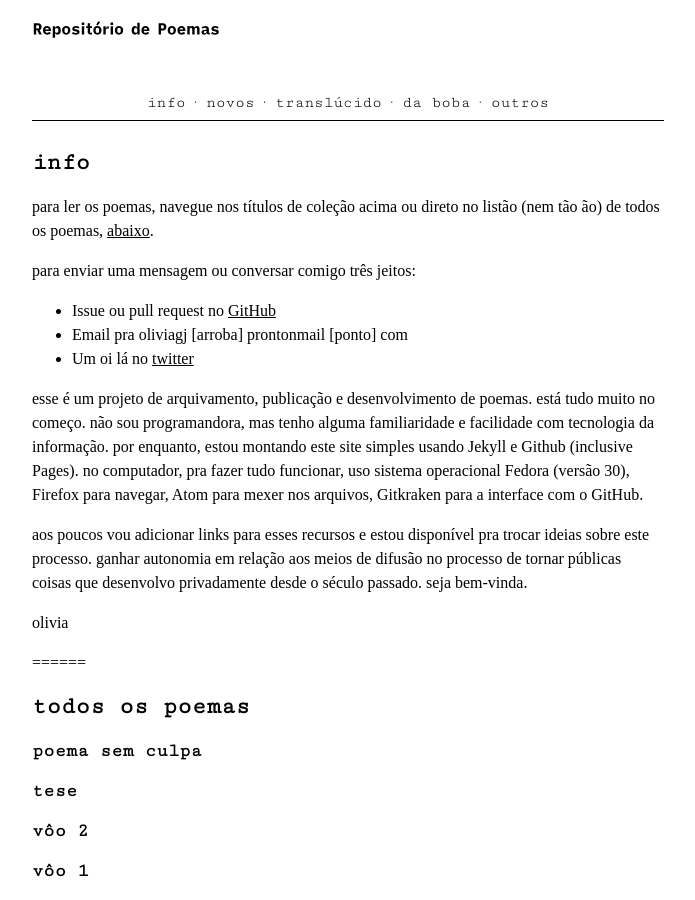
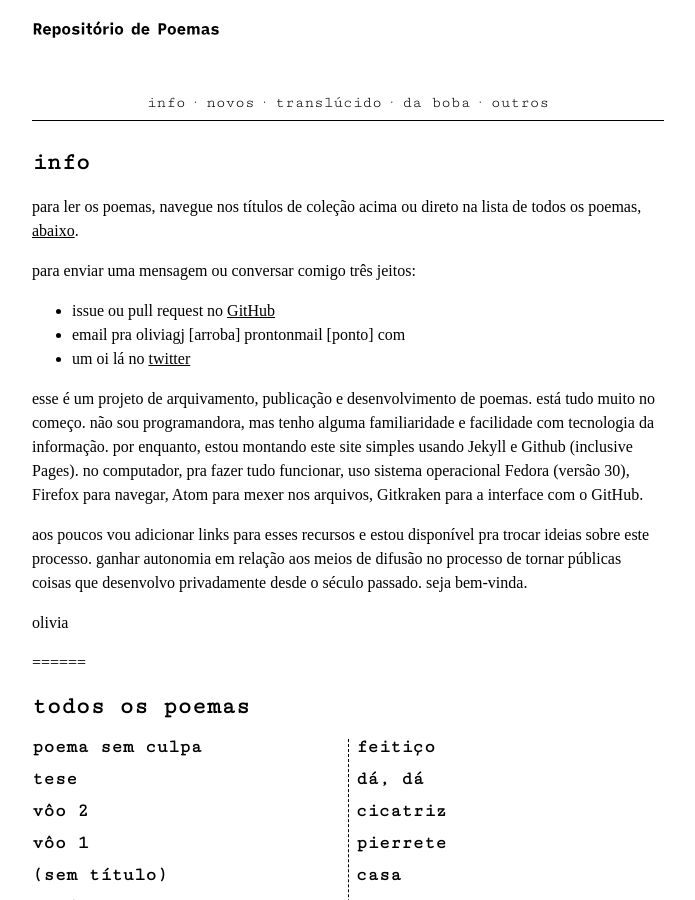
Before and after one commit to olivia-olivia/olivia-olivia.github.io, a Jekyll site: the page built from index.md, in a window 1280 px wide and 900 px high. Shown: the whole window, without its empty margins (292-987 px from the left). Built offline with Jekyll 4.4.1, drawn with Linux system fonts in a browser that asks for light colours; some web fonts are replaced.

Commit message:
edição do texto do info

```diff
--- a/index.md
+++ b/index.md
@@ -6,13 +6,13 @@ layout: default
 title: info
 ---
 
-para ler os poemas, navegue nos títulos de coleção acima ou direto no listão
-(nem tão ão) de todos os poemas, [abaixo](#todos-os-poemas).
+para ler os poemas, navegue nos títulos de coleção acima ou direto na lista
+de todos os poemas, [abaixo](#todos-os-poemas).
 
 para enviar uma mensagem ou conversar comigo três jeitos:
-- Issue ou pull request no [GitHub](https://github.com/olivia-olivia/olivia-olivia.github.io)
-- Email pra oliviagj [arroba] prontonmail [ponto] com
-- Um oi lá no [twitter](http://twitter.com/oliviagj/)
+- issue ou pull request no [GitHub](https://github.com/olivia-olivia/olivia-olivia.github.io)
+- email pra oliviagj [arroba] prontonmail [ponto] com
+- um oi lá no [twitter](http://twitter.com/oliviagj/)
 
 
 esse é um projeto de arquivamento, publicação e desenvolvimento de poemas.
@@ -30,10 +30,12 @@ passado. seja bem-vinda.
 olivia
 
 ======
+<div>
+  <h2> todos os poemas </h2>
+</div>
 
-## todos os poemas
-
-{% for post in site.posts %}
+<div id="index-posts">
+  {% for post in site.posts %}
   <div id="post-short">
     <a href="{{site.url}}{{site.baseurl}}{{post.url}}">
       <h3>{{post.title}}</h3>
@@ -46,4 +48,5 @@ olivia
       {% endif %}
     </p>
   </div>
-{% endfor %}
+  {% endfor %}
+</div>
```
